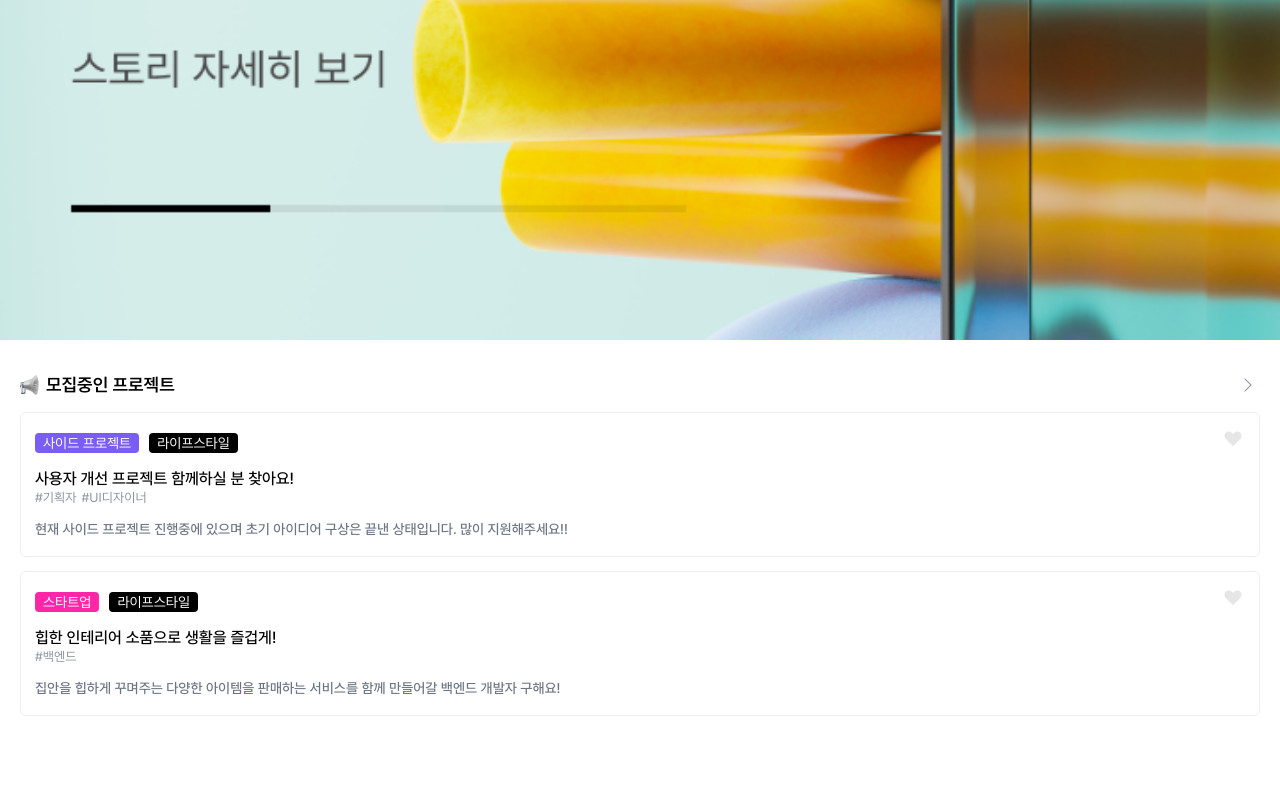
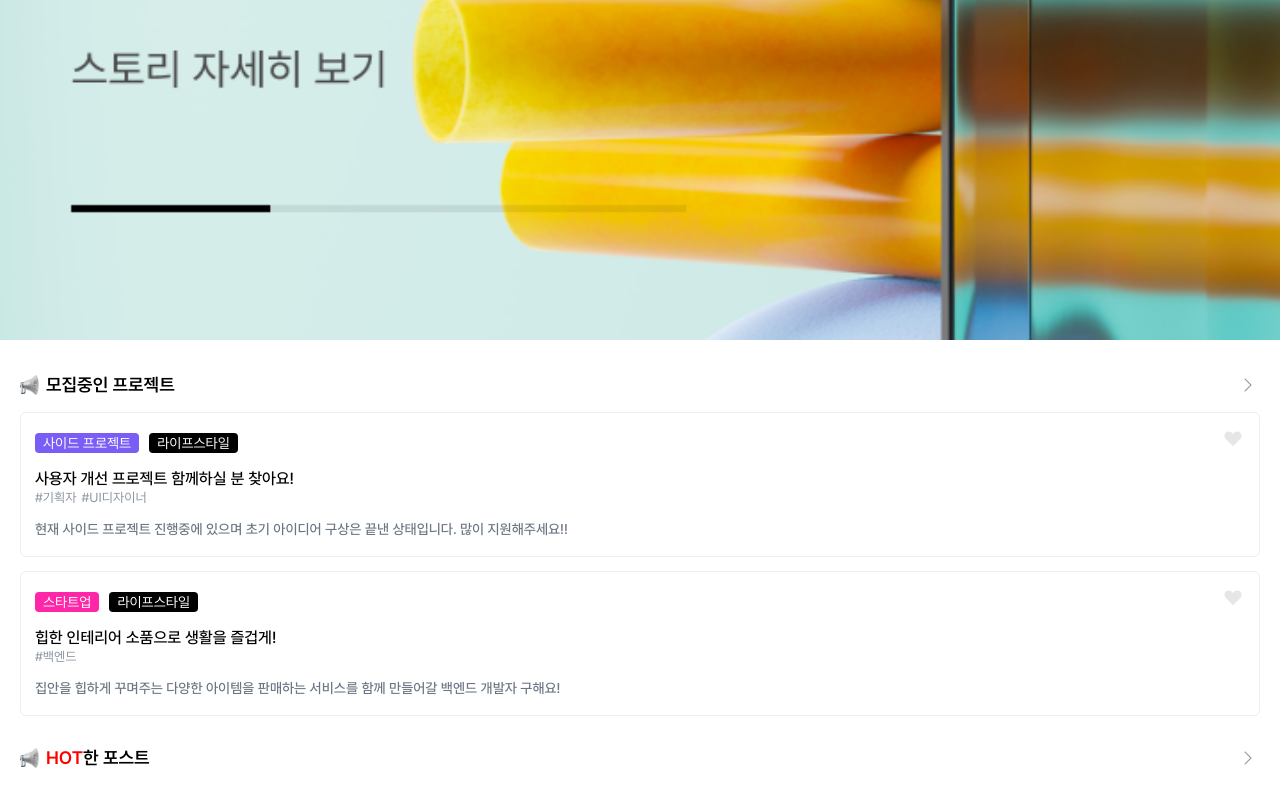
Before and after one commit to diglowc/vue_study, a Vue app: page / in a window 1280 px wide. Shown: the part 450-1250 px from the top of the page. Before the commit the page ends 1180 px from the top, so only its background shows below. Built offline with nearby package versions, Linux system fonts and the light colour scheme.

Commit message:
feat: PostingListHeader에 하이라이트 props 추가
"HOT한 포스트"와 같이 강조해야 하는 문구가 있는 경우를 위해 highlight, highlightColor props를 추가함.

```diff
--- a/src/components/resources/PostingListHeader.vue
+++ b/src/components/resources/PostingListHeader.vue
@@ -1,6 +1,11 @@
 <template>
   <div class="postingList">
-    <p class="headerTitle">{{ title }}</p>
+    <div class="headerTitle">
+      <p class="highlightText" :style="{ color: highlightColor }">
+        {{ highlight }}
+      </p>
+      <p class="mainText">{{ title }}</p>
+    </div>
     <img class="viewMore" src="@/assets/images/view_more.png" />
   </div>
 </template>
@@ -9,6 +14,8 @@
 import { defineProps } from "vue";
 
 interface Props {
+  highlight: string;
+  highlightColor: string;
   title: string;
 }
 
@@ -26,10 +33,17 @@ console.log(props.title);
   align-items: center;
 }
 .headerTitle {
+  display: flex;
+  flex-direction: row;
+}
+.highlightText,
+.mainText {
   width: fit-content;
   font-size: 18px;
+  font-family: "Pretendard-SemiBold";
+}
+.mainText {
   color: #000000;
-  font-family: "Pretendard-SemiBold";
 }
 .viewMore {
   width: 24px;
--- a/src/views/HomeView.vue
+++ b/src/views/HomeView.vue
@@ -15,9 +15,14 @@
     <div v-show="currentTab == 0">
       <img id="mainImg" src="@/assets/images/main_image.png" />
       <div class="tab_element">
+        <!-- 모집중인 프로젝트 -->
         <div class="subHeader">
           <img class="headerIcon" src="@/assets/images/notice.png" />
-          <PostingListHeader title="모집중인 프로젝트" />
+          <PostingListHeader
+            highlight=""
+            highlightColor=""
+            title="모집중인 프로젝트"
+          />
         </div>
         <ProjectPosting
           smallCategory="사이드 프로젝트"
@@ -35,6 +40,17 @@
           v-bind:tags="['백엔드']"
           content="집안을 힙하게 꾸며주는 다양한 아이템을 판매하는 서비스를 함께 만들어갈 백엔드 개발자 구해요!"
         />
+      </div>
+      <div class="tab_element">
+        <!-- 핫한 포스트 -->
+        <div class="subHeader">
+          <img class="headerIcon" src="@/assets/images/notice.png" />
+          <PostingListHeader
+            highlight="HOT"
+            highlightColor="#FF0000"
+            title="한 포스트"
+          />
+        </div>
       </div>
     </div>
     <!-- 팀원구인 -->
@@ -79,6 +95,7 @@ button.active {
 }
 .tab_element {
   margin: 0 20px;
+  margin-bottom: 30px;
 }
 .subHeader {
   margin-top: 15px;
```
